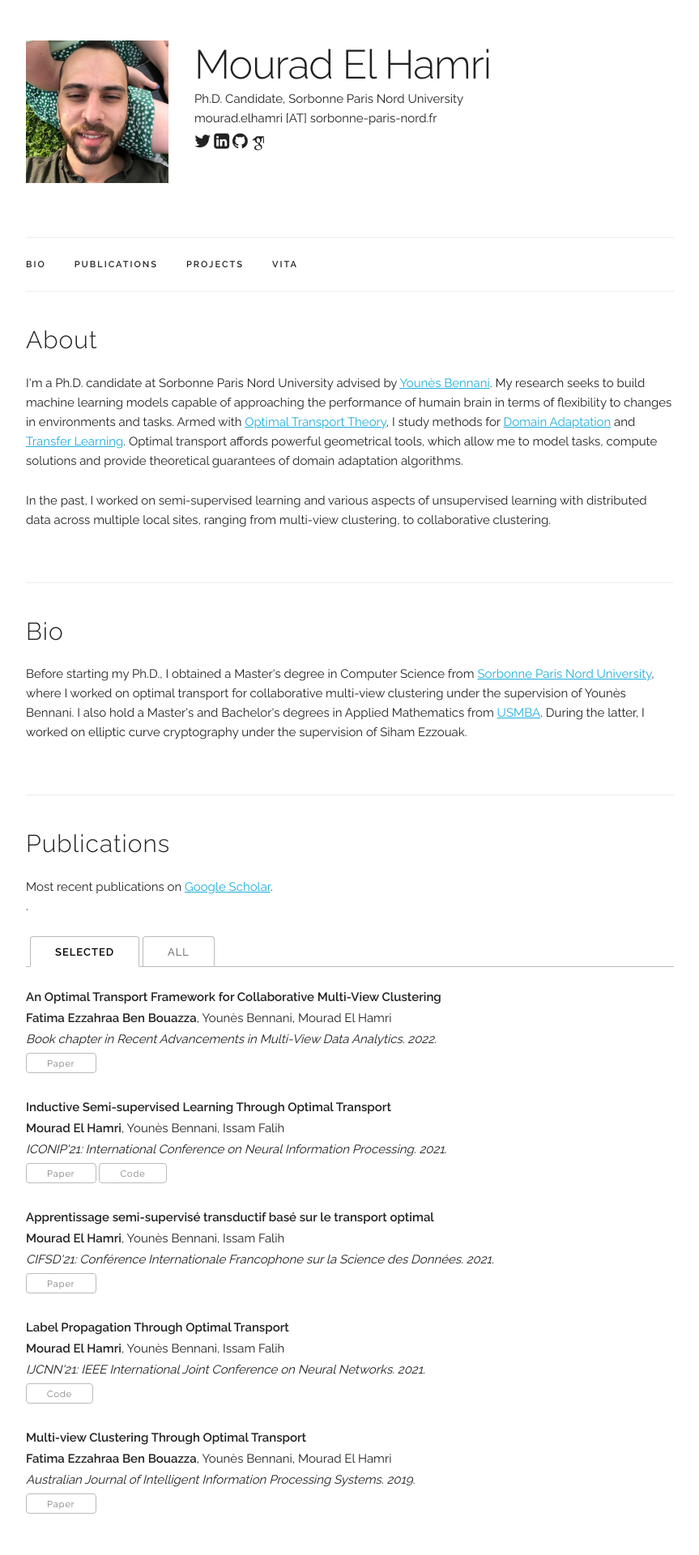
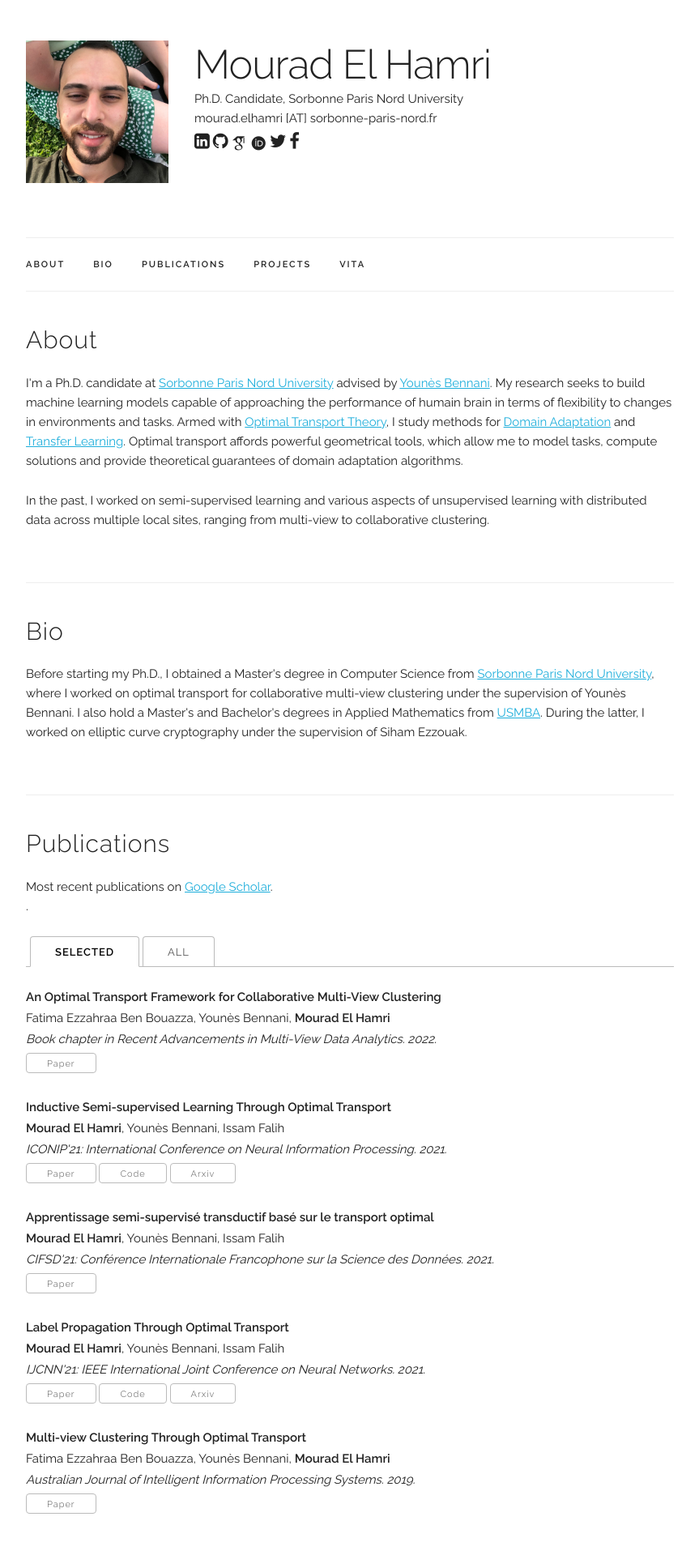
Before and after one commit to MouradElHamri/mouradelhamri.github.io, a Jekyll site: the page built from index.html, in a window 1280 px wide. Shown: the top 1920 px of the page at 81% size, without its empty margins (208-1071 px from the left). Built offline with Jekyll 4.4.1, drawn with Linux system fonts in a browser that asks for light colours; some web fonts are replaced; some of the changed text lies outside the part shown.

```diff
--- a/_data/main_info.yaml
+++ b/_data/main_info.yaml
@@ -4,5 +4,7 @@ email: "mourad.elhamri [AT] sorbonne-paris-nord.fr"
 profile_pic: "/assets/profile-pics/mourad.jpeg"
 linkedin: "https://www.linkedin.com/in/elhamrimourad/"
 github: "https://github.com/MouradElHamri"
+facebook: "https://www.facebook.com/TheStochasticMan/"
+twitter: "https://www.twitter.com/elhamrimourad_"
 orcid: "https://orcid.org/0000-0003-4810-6245"
 google_scholar: "https://scholar.google.com/citations?user=t3XWd1QAAAAJ&hl=fr&oi=ao"
--- a/_layouts/default.html
+++ b/_layouts/default.html
@@ -76,11 +76,7 @@
             <p>{{ site.data.main_info.title }}</p>
             <p>{{ site.data.main_info.email }}</p>
             <p>
-              <span onclick="window.open('{{ site.data.main_info.twitter }}')" style="cursor: pointer">
-                <i class="fa fa-twitter" aria-hidden="true"></i>
-              </span>
-
-              <span onclick="window.open('{{ site.data.main_info.linkedin }}')" style="cursor: pointer">
+            <span onclick="window.open('{{ site.data.main_info.linkedin }}')" style="cursor: pointer">
                 <i class="fa fa-linkedin-square" aria-hidden="true"></i>
               </span>
 
@@ -91,6 +87,22 @@
               <span onclick="window.open('{{ site.data.main_info.google_scholar }}')" style="cursor: pointer">
                 <i class="ai ai-google-scholar ai-lg" aria-hidden="true"></i>
               </span>
+
+              <span onclick="window.open('{{ site.data.main_info.orcid }}')" style="cursor: pointer">
+                <i class="ai ai-orcid ai-lg" aria-hidden="true"></i>
+              </span>
+
+
+              <span onclick="window.open('{{ site.data.main_info.twitter }}')" style="cursor: pointer">
+                <i class="fa fa-twitter" aria-hidden="true"></i>
+              </span>
+
+              <span onclick="window.open('{{ site.data.main_info.facebook }}')" style="cursor: pointer">
+                <i class="fa fa-facebook" aria-hidden="true"></i>
+              </span>
+
+
+
             </p>
         </div>
       </div>
@@ -100,6 +112,7 @@
     <nav class="navbar">
       <div class="container">
         <ul class="navbar-list">
+                  <li class="navbar-item"><a class="navbar-link" href={{ "/index.html#about" | prepend: site.baseurl }}>About</a></li>
           <li class="navbar-item"><a class="navbar-link" href={{ "/index.html#bio" | prepend: site.baseurl }}>Bio</a></li>
           <li class="navbar-item"><a class="navbar-link" href={{ "/index.html#publications" | prepend: site.baseurl }}>Publications</a></li>
           <li class="navbar-item"><a class="navbar-link" href={{ "/index.html#projects" | prepend: site.baseurl }}>Projects</a></li>
@@ -112,24 +125,38 @@
 
     <div class="footer">
       <div class="row">
-        <div class="four columns">
+        <div class="five columns">
           {{ site.data.main_info.name }}
         </div>
-        <div class="four columns">
-          {{ site.data.main_info.email }}
-        </div>
-        <div class="four columns">
+        <div class="five columns">
           <span onclick="window.open('{{ site.data.main_info.linkedin }}')" style="cursor: pointer">
             <i class="fa fa-linkedin-square" aria-hidden="true"></i>
           </span>
+
+             <span onclick="window.open('{{ site.data.main_info.google_scholar }}')" style="cursor: pointer">
+            <i class="ai ai-google-scholar ai-lg" aria-hidden="true"></i>
+          </span>
+
+
           <span onclick="window.open('{{ site.data.main_info.github }}')" style="cursor: pointer">
             <i class="fa fa-github" aria-hidden="true"></i>
           </span>
+
+
+          <span onclick="window.open('{{ site.data.main_info.orcid }}')" style="cursor:
+pointer">
+           <i class="ai ai-orcid  ai-lg" aria-hidden="true"></i>
+          </span>
+
           <span onclick="window.open('{{ site.data.main_info.twitter }}')" style="cursor: pointer">
-            <i class="fa fa-orcid" aria-hidden="true"></i>
+            <i class="fa fa-twitter" aria-hidden="true"></i>
+
+
+          <span onclick="window.open('{{ site.data.main_info.facebook }}')" style="cursor: pointer">
+            <i class="fa fa-facebook" aria-hidden="true"></i>
           </span>
-          <span onclick="window.open('{{ site.data.main_info.google_scholar }}')" style="cursor: pointer">
-            <i class="ai ai-google-scholar ai-lg" aria-hidden="true"></i>
+
+
           </span>
         </div>
       </div>
--- a/index.html
+++ b/index.html
@@ -6,9 +6,9 @@ title: Home
 <div class="docs-section" id="About">
   <h4>About</h4>
   <p>
-  I'm a Ph.D. candidate at Sorbonne Paris Nord University advised by <a href="https://lipn.univ-paris13.fr/~bennani/" target="_blank">Younès Bennani</a>. My research seeks to build machine learning models capable of approaching the performance of humain brain in terms of flexibility to changes in environments and tasks. Armed with  <a href="https://en.wikipedia.org/wiki/Transportation_theory_(mathematics)" target="_blank">Optimal Transport Theory</a>, I study methods for <a href="https://en.wikipedia.org/wiki/Domain_adaptation" target="_blank">Domain Adaptation</a> and <a href="https://en.wikipedia.org/wiki/Transfer_learning" target="_blank">Transfer Learning</a>. Optimal transport affords powerful geometrical tools, which allow me to model tasks, compute solutions and provide theoretical guarantees of domain adaptation algorithms.
+  I'm a Ph.D. candidate at <a href="https://www.univ-paris13.fr/" target="_blank">Sorbonne Paris Nord University</a> advised by <a href="https://lipn.univ-paris13.fr/~bennani/" target="_blank">Younès Bennani</a>. My research seeks to build machine learning models capable of approaching the performance of humain brain in terms of flexibility to changes in environments and tasks. Armed with  <a href="https://en.wikipedia.org/wiki/Transportation_theory_(mathematics)" target="_blank">Optimal Transport Theory</a>, I study methods for <a href="https://en.wikipedia.org/wiki/Domain_adaptation" target="_blank">Domain Adaptation</a> and <a href="https://en.wikipedia.org/wiki/Transfer_learning" target="_blank">Transfer Learning</a>. Optimal transport affords powerful geometrical tools, which allow me to model tasks, compute solutions and provide theoretical guarantees of domain adaptation algorithms.
   </p>
-  In the past, I worked on semi-supervised learning and various aspects of unsupervised learning with distributed data across multiple local sites, ranging from multi-view clustering, to collaborative clustering.
+  In the past, I worked on semi-supervised learning and various aspects of unsupervised learning with distributed data across multiple local sites, ranging from multi-view to collaborative clustering.
   </p>
 </div>
 
@@ -62,6 +62,11 @@ title: Home
               <a class="button" href="{{ paper.code }}" target="_blank">Code</a>
             {% endif %}
 
+            {% if paper.arxiv %}
+              <a class="button" href="{{ paper.arxiv }}" target="_blank">Arxiv</a>
+            {% endif %}
+
+
             {% if paper.data %}
               <a class="button" href="{{ paper.data }}" target="_blank">Data</a>
             {% endif %}
@@ -96,6 +101,10 @@ title: Home
 
             {% if paper.code %}
               <a class="button" href="{{ paper.code }}" target="_blank">Code</a>
+            {% endif %}
+
+            {% if paper.arxiv %}
+              <a class="button" href="{{ paper.arxiv }}" target="_blank">Arxiv</a>
             {% endif %}
 
             {% if paper.data %}
@@ -183,7 +192,7 @@ title: Home
   </div>
 
 </div>
--->
+
 
 <!-- ========== RESUME ========== -->
 <div class="docs-section" id="resume">
```
Also changed, not shown: _data/experience.yaml (+10 -4 lines), _data/publications.yaml (+7 -7 lines), _projects/2009_connect-four.md (deleted, +0 -18 lines), _projects/2010_fingerprint-verification.md (deleted, +0 -111 lines), _projects/2010_wordnet-contruction.md (deleted, +0 -16 lines), _projects/2011_twitter-sentiment-analysis.md (deleted, +0 -32 lines), _projects/2013_iterative-hybrid-algorithm.md (deleted, +0 -23 lines), _projects/2014_item-cold-start.md (deleted, +0 -15 lines), _projects/2015_jun.md (deleted, +0 -10 lines), _projects/2016_human-atlas.md (deleted, +0 -10 lines), _projects/2016_network-ab-testing.md (deleted, +0 -37 lines), libs/external/timeline.css, 1 other file.
